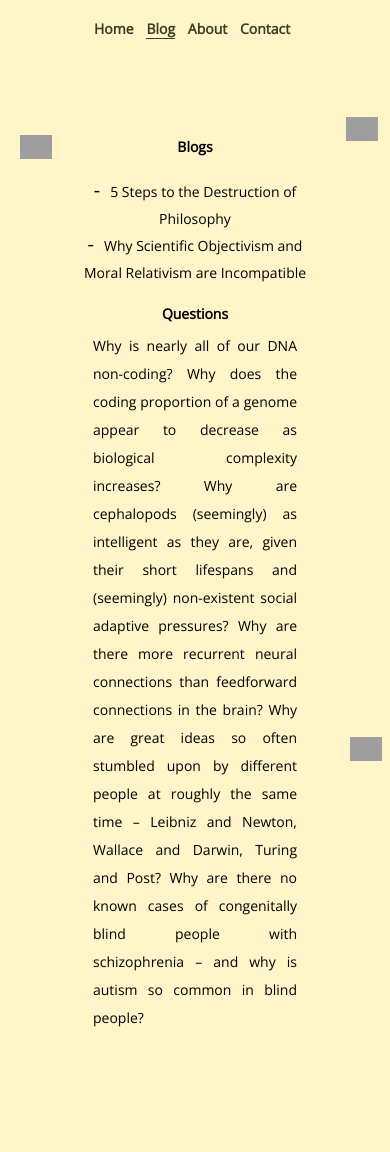
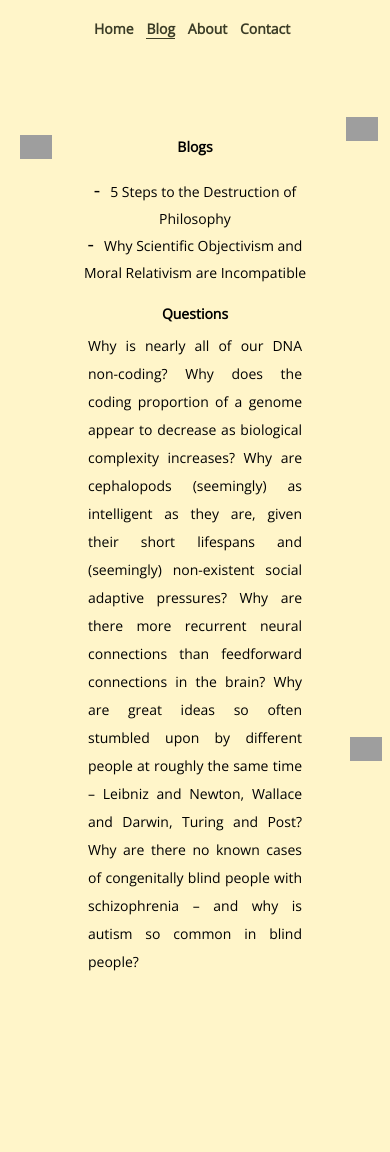
Before and after one commit to richardofarrell/richardofarrell.github.io, a Jekyll site: the page built from blog-list.md, in a window 390 px wide. Built offline with Jekyll 4.4.1, drawn with Linux system fonts in a browser that asks for light colours; after the commit the page ends 1096 px from its top, so only the background shows below that; grey boxes are pictures that could not be loaded.

Commit message:
Update default.html

```diff
--- a/_layouts/default.html
+++ b/_layouts/default.html
@@ -121,7 +121,7 @@
             }
 
             p {
-              margin: 0 clamp(10px, 15px, 30px) clamp(30px, 5vw + 10px, 100px); /* Updated margin for smaller devices */
+              margin: 0 clamp(5px, 10px, 30px) clamp(30px, 5vw + 10px, 100px); /* Updated margin for smaller devices */
             }
         }
 
```
